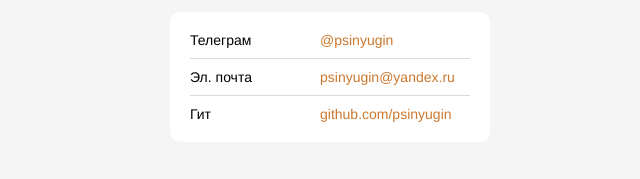
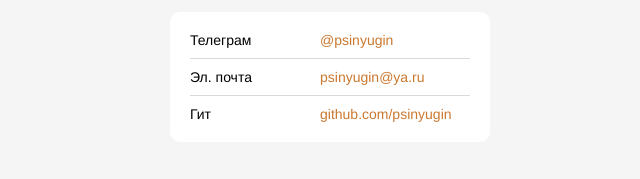
Before and after one commit to psinyugin/psinyugin.github.io, a plain HTML site: page index.html in a window 1280 px wide. Shown: the part 472-651 px from the top of the page, 310-950 px from the left. Drawn offline with Linux system fonts and the light colour scheme.

Commit message:
почта

```diff
--- a/index.html
+++ b/index.html
@@ -25,7 +25,7 @@
           <li class="links__link">
             <p class="links__title">Эл. почта</p>
             <a class="linsk__link" href="mailto:psinyugin@yandex.ru"
-              >psinyugin@yandex.ru</a
+              >psinyugin@ya.ru</a
             >
           <li class="links__link">
             <p class="links__title">Гит</p>
```
